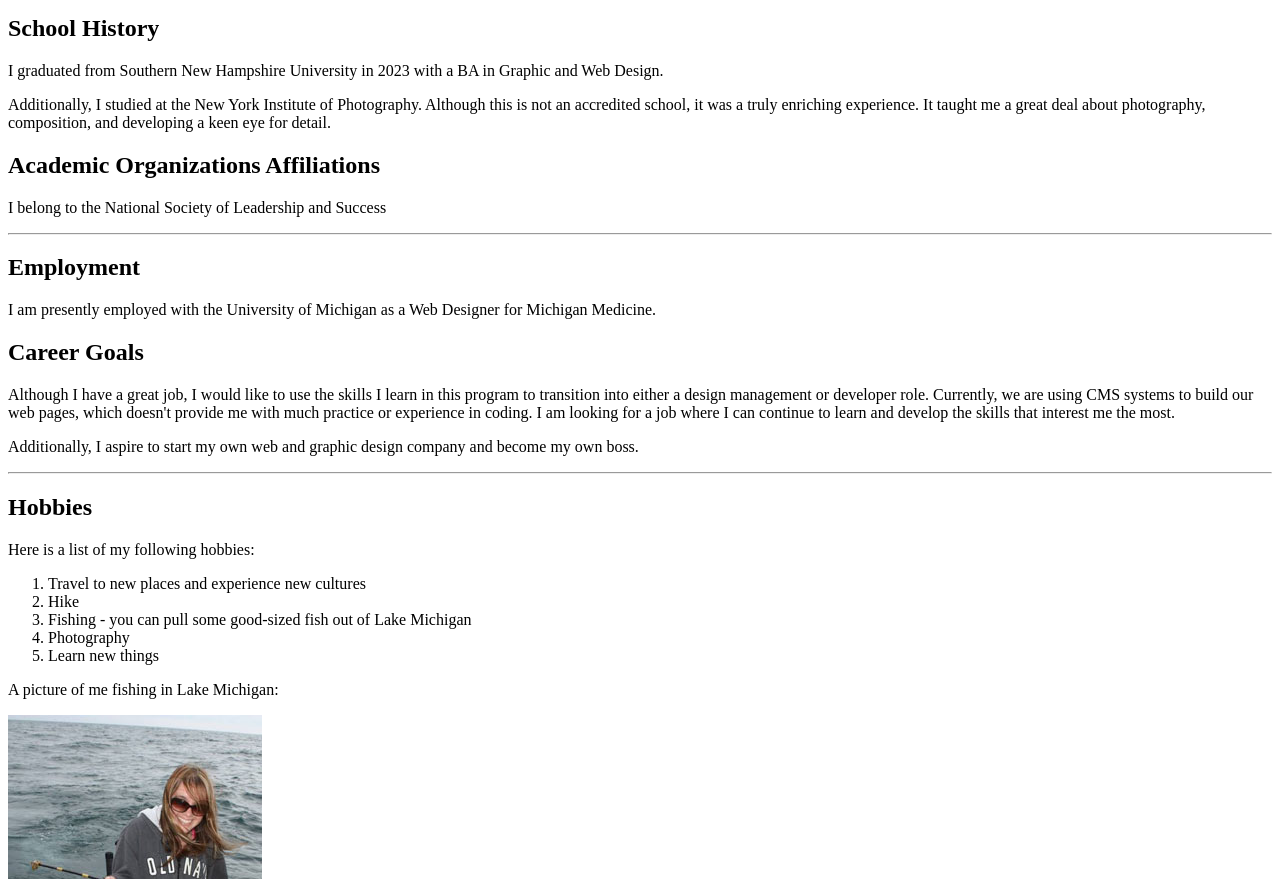
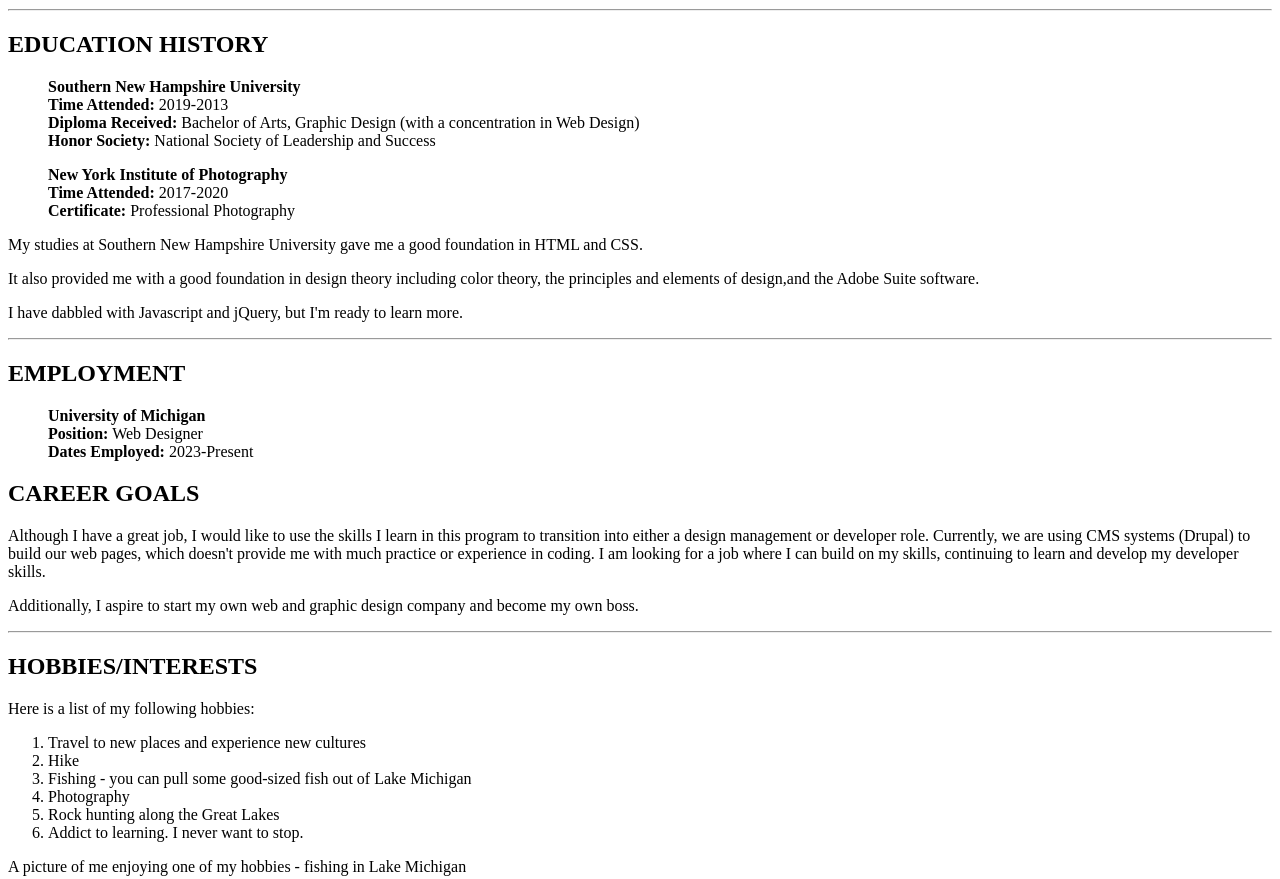
Before and after one commit to reneebrindamour/m2-hw2-Brindamour-Renee, a plain HTML site: page index.html in a window 1280 px wide. Shown: the part 723-1602 px from the top of the page. Drawn offline with Linux system fonts and the light colour scheme.

Commit message:
expanded the webpage

```diff
--- a/index.html
+++ b/index.html
@@ -6,8 +6,10 @@
     <title>Renee Brindamour</title>
 </head>
 <body>
-    <h1><strong>About Me</strong></h1>
-    <p>My name is Renee Brindamour. I was born, raised, and currently live in Ann Arbor, Michigan. I have a 16-year-old son, a Shih Tzu named Hudson, and two ornery cats named Sonic and Tails. My son named the cats after characters from one of his video games. </p>
+    <h1><strong>ABOUT ME</strong></h1>
+    <p>My name is Renee Brindamour. I was born, raised, and currently live in Ann Arbor, Michigan. I am a 46-year-old Mom to a 16 year-old son.</p>
+
+    <p>I, also, have a Shih Tzu named Hudson, and two ornery cats named Sonic and Tails. My son named the cats after characters from one of his video games. </p>
 
     <p>What brought me to the University of Florida to pursue my Master's degree?</p>
 
@@ -20,26 +22,42 @@
 
 <hr>
 
-    <h2><strong>School History</strong></h2>
-    <p>I graduated from Southern New Hampshire University in 2023 with a BA in Graphic and Web Design.</p>
-    <p>Additionally, I studied at the New York Institute of Photography. Although this is not an accredited school, it was a truly enriching experience. It taught me a great deal about photography, composition, and developing a keen eye for detail.</p>
+    <h2><strong>EDUCATION HISTORY</strong></h2>
+    <ul style="list-style-type:none;"> <!--I used a little bit of CSS here in my unordered list because I didn't want bullets-->
+        <li><strong>Southern New Hampshire University</strong></li>
+        <li><strong>Time Attended:</strong> 2019-2013</li>
+        <li><strong>Diploma Received:</strong> Bachelor of Arts, Graphic Design (with a concentration in Web Design)</li>
+        <li><strong>Honor Society:</strong> National Society of Leadership and Success</li>
+    </ul>
 
-    <h2><strong>Academic Organizations Affiliations</strong></h2>
-    <p>I belong to the National Society of Leadership and Success</p>
+    <ul style="list-style-type:none;">
+        <li><strong>New York Institute of Photography</strong></li>
+        <li><strong>Time Attended:</strong> 2017-2020</li>
+        <li><strong>Certificate:</strong> Professional Photography</li>
+    </ul>
+
+    <p>My studies at Southern New Hampshire University gave me a good foundation in HTML and CSS.</p>
+    <p>It also provided me with a good foundation in design theory including color theory, the principles and elements of design,and the Adobe Suite software. </p>
+    <p>I have dabbled with Javascript and jQuery, but I'm ready to learn more.</p>
+
 
     <hr>
 
-    <h2><strong>Employment</strong></h2>
-    <p>I am presently employed with the University of Michigan as a Web Designer for Michigan Medicine.</p>
+    <h2><strong>EMPLOYMENT</strong></h2>
+    <ul style="list-style-type:none;">
+        <li><strong>University of Michigan</strong></li>
+        <li><strong>Position:</strong> Web Designer</li>
+        <li><strong>Dates Employed:</strong> 2023-Present</li>
+    </ul>
 
-    <h2><strong>Career Goals</strong></h2>
-    <p>Although I have a great job, I would like to use the skills I learn in this program to transition into either a design management or developer role. Currently, we are using CMS systems to build our web pages, which doesn't provide me with much practice or experience in coding. I am looking for a job where I can continue to learn and develop the skills that interest me the most. </p>
+    <h2><strong>CAREER GOALS</strong></h2>
+    <p>Although I have a great job, I would like to use the skills I learn in this program to transition into either a design management or developer role. Currently, we are using CMS systems (Drupal) to build our web pages, which doesn't provide me with much practice or experience in coding. I am looking for a job where I can build on my skills, continuing to learn and develop my developer skills. </p>
     <p>Additionally, I aspire to start my own web and graphic design company and become my own boss.</p>
 
 <hr>
 
 
-    <h2><strong>Hobbies</strong></h2>
+    <h2><strong>HOBBIES/INTERESTS</strong></h2>
 
     <p>Here is a list of my following hobbies:</p>
     <ol>
@@ -47,15 +65,12 @@
         <li>Hike</li>
         <li>Fishing - you can pull some good-sized fish out of Lake Michigan </li>
         <li>Photography</li>
-        <li>Learn new things</li>
+        <li>Rock hunting along the Great Lakes</li>
+        <li>Addict to learning. I never want to stop.</li>
     </ol>
 
-    <p>A picture of me fishing in Lake Michigan:</p>
+    <p>A picture of me enjoying one of my hobbies - fishing in Lake Michigan</p>
  <img src="photos\Renee_Fishing.jpg" alt="Fishing in Lake Michigan">
-
-
-
-
 
 </body>
 </html>
```
